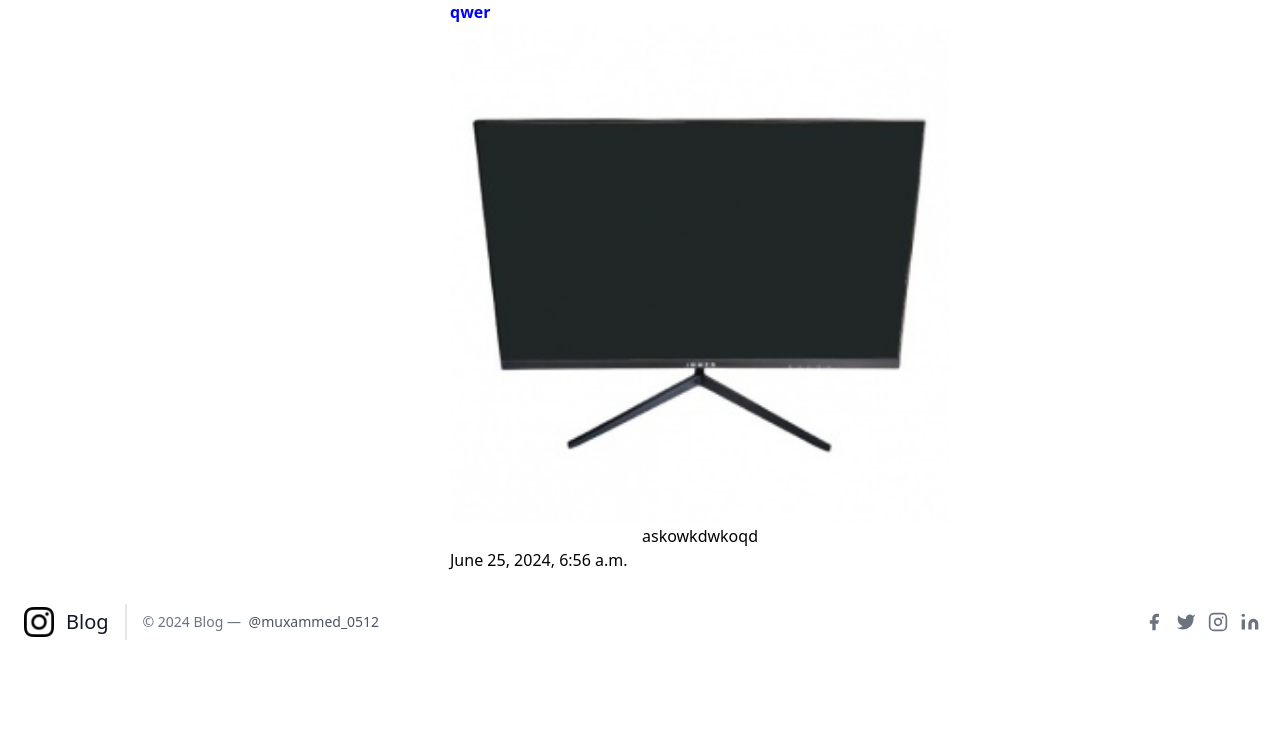
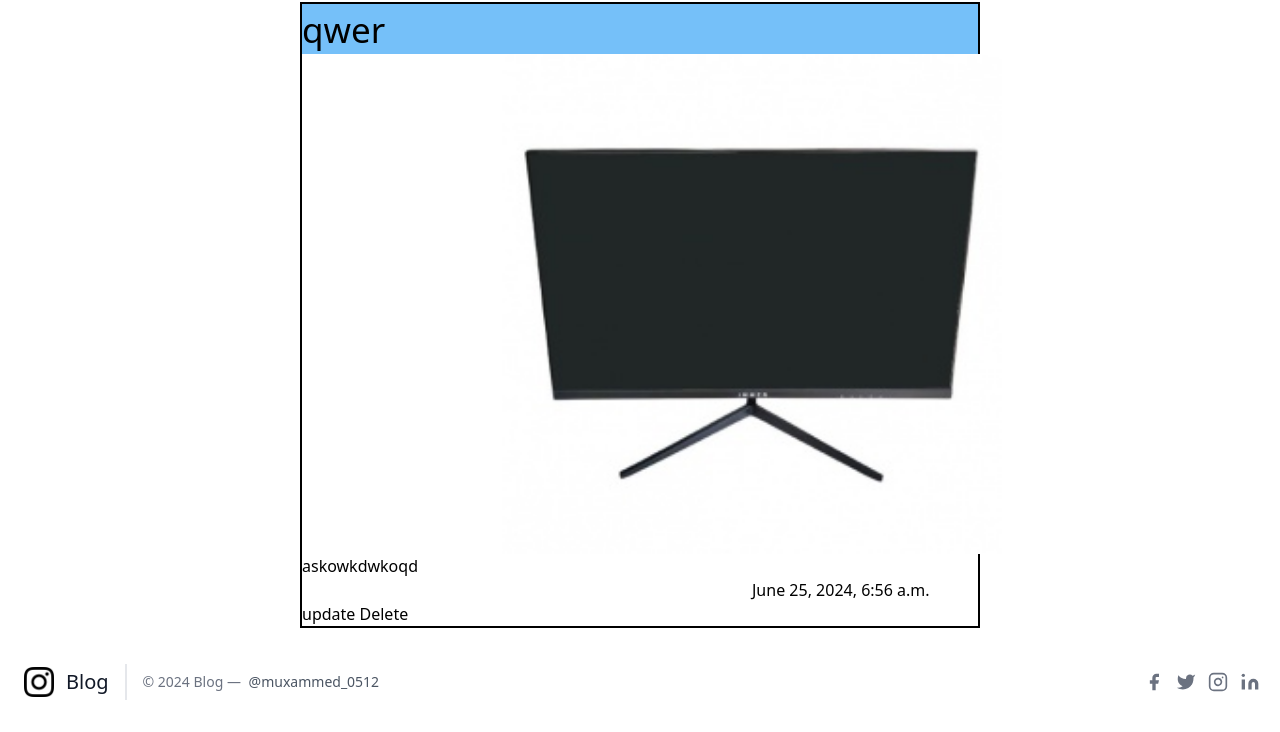
Before and after one commit to Narimbetov00/blog, a Django app: page /post/7/ in a window 1280 px wide. Shown: the part 78-810 px from the top of the page. Before the commit the page ends 718 px from the top, so only its background shows below. Run offline with Django 4.2, Linux system fonts and the light colour scheme; data comes from the database, SQL or seed files in the repository; both versions use the stored data as it was after the commit; some libraries are stand-ins or nearby versions.

Commit message:
delete and update qosildi

```diff
--- /dev/null
+++ b/blog/static/post_detail.css
@@ -0,0 +1,17 @@
+.card{
+    border: solid 2px ;
+    margin: 2px 300px 4px;
+}
+
+.card-header{
+    background: rgb(117, 192, 249);
+    height: 50px;
+    font-size: 35px ;
+
+}
+.card-body img{
+    margin-left: 200px;
+
+
+    width: 500px;
+}
--- a/blog/templates/base.html
+++ b/blog/templates/base.html
@@ -6,6 +6,7 @@
     <meta name="viewport" content="width=device-width, initial-scale=1.0">
     <title>Blog</title>
     <script src="https://cdn.tailwindcss.com"></script>
+    <link rel="stylesheet" href="{% static 'post_detail.css' %}">
 </head>
 <body>
     <header class="text-gray-600 body-font">
--- a/blog/templates/post_detail.html
+++ b/blog/templates/post_detail.html
@@ -1,9 +1,18 @@
 {% extends 'base.html' %}
+{% load static  %}
 
 {% block content %}
-
-    <h1 style="margin-left:  450px; font-weight: bold; color: blue;">{{post.title}}</h1>
-    <img style="margin-left: 450px; width: 500px;" src="{{ post.image.url }}" alt="qwert">
-    <p style="margin-left: 450px; text-align: center; width: 500px;">{{ post.discription  }}</p>
-    <h5 style="margin-left: 450px;" >{{ post.created }}</h5>
+    <div class="container">
+        <div class="card">
+            <div class="card-header" >{{post.title}}</div>
+            <div class="card-body">
+                <img  src="{{ post.image.url }}" alt="qwert">
+                <p >{{ post.discription  }}</p>
+            </div>
+            <div class="card-footer"><h5 style="margin-left: 450px;" >{{ post.created }}</h5>
+                <a href="{% url 'update_post' post.id%}">update</a>
+                <a href="{% url 'delete_post' post.id %}">Delete</a>
+            </div>
+        </div>
+    </div>
 {% endblock content %}
--- a/blog/urls.py
+++ b/blog/urls.py
@@ -4,6 +4,8 @@ from . import views
 urlpatterns = [
     path('',views.homepage,name='homepage'),
     path('post/<int:id>/',views.post_detail,name='post_detail'),
+    path('post/<int:id>/update',views.update_post,name='update_post'),
+    path('post/<int:id>/delete',views.delete_post,name='delete_post'),
     path('new/',views.create_post,name='new_post'),
     path('registration/',views.registration,name="registration"),
     path('login/',views.loginpage,name='login'),
--- a/blog/views.py
+++ b/blog/views.py
@@ -11,6 +11,7 @@ def homepage(request):
 def post_detail(request,id):
     post = get_object_or_404(models.Blog,id=id)
     return render(request,'post_detail.html',{'post':post})
+#DIZIMNEN OTIW
 def registration(request):
     if request.method == 'POST':
         form = forms.RegistionForm(request.POST)
@@ -22,7 +23,7 @@ def registration(request):
         form = forms.RegistionForm()
     return render(request,'registration.html',{'form':form})
 
-
+# KIRIW BOLIMI
 def loginpage(request):
     if request.method == 'POST':
         form = forms.AuthenticationForm(request,data=request.POST)
@@ -39,7 +40,7 @@ def logoutpage(request):
     logout(request)
     return redirect('homepage')
 
-
+#POST JARATIW
 def create_post(request):
     if request.method == 'POST':
         form = forms.BlogForm(request.POST,request.FILES)
@@ -49,3 +50,18 @@ def create_post(request):
     else:
         form = forms.BlogForm()
     return render(request,'create_post.html',{'form':form})
+#POSTTI OZGERTIW
+def update_post(request,id):
+    model = models.Blog.objects.get(id=id)
+    form = forms.BlogForm(request.POST or None , request.FILES,instance=model)
+    if form.is_valid():
+        form.save()
+        return redirect('homepage')
+    return render(request,'update.html',{'form':form})
+
+def delete_post(request,id):
+    model = models.Blog.objects.get(id=id)
+    if request.method == 'POST':
+        model.delete()
+        return redirect('homepage')
+    return render(request,'delete.html',{'model':model})
```
Also changed, not shown: blog/templates/delete.html (added, +12 -0 lines), blog/templates/update.html (added, +11 -0 lines), db.sqlite3, media/images/mon.jpg (added).
